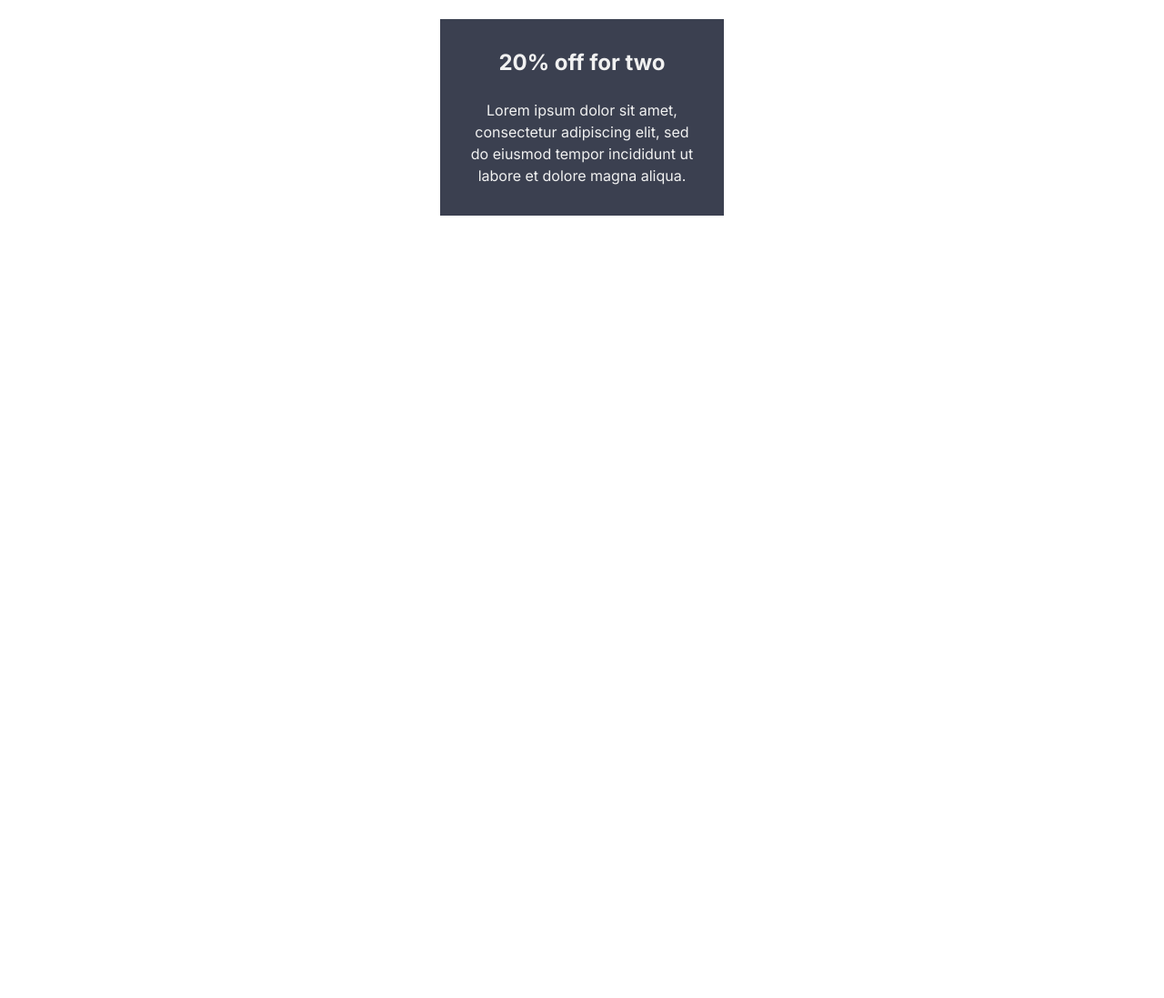
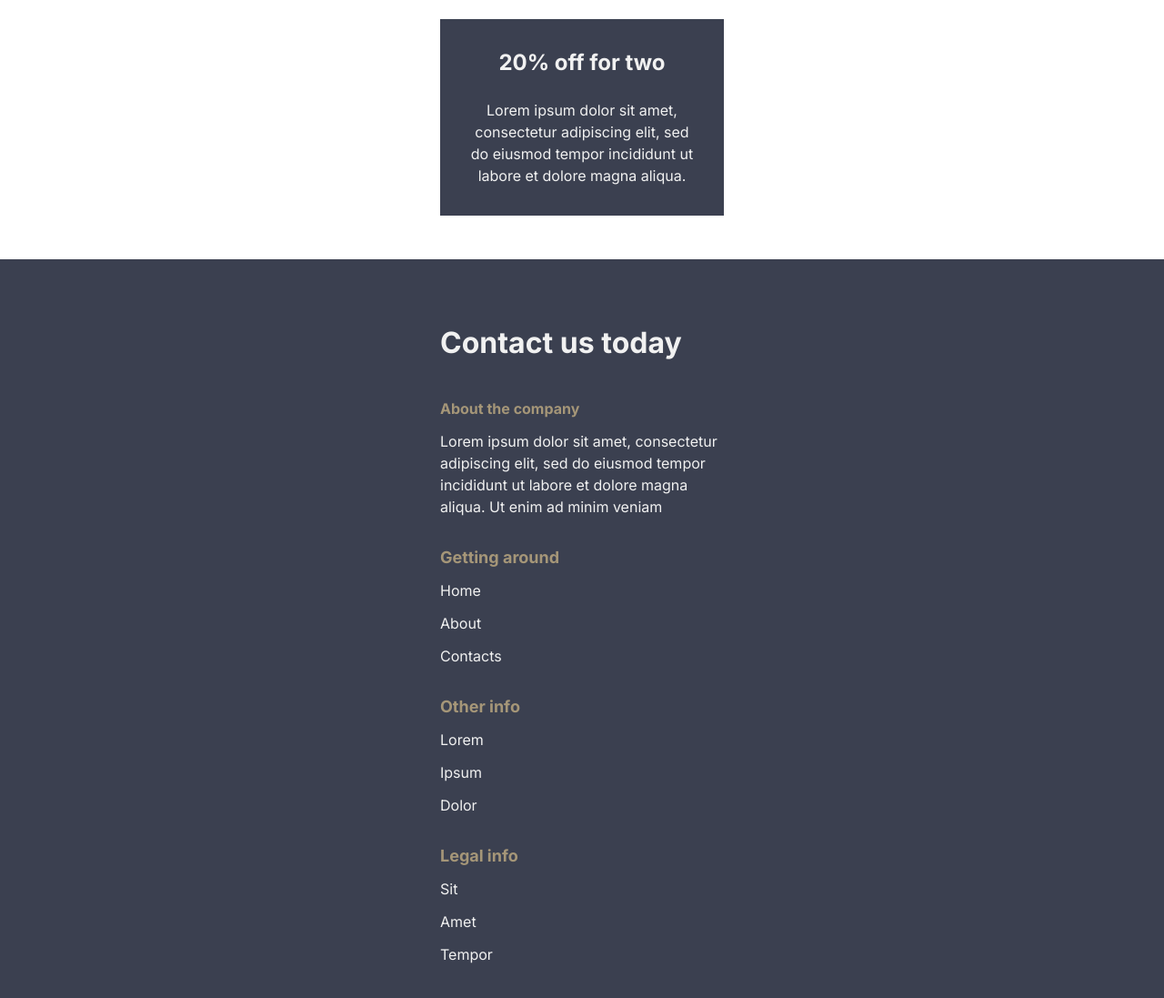
Before and after one commit to SHIMAD4/first-assignment-redcollar, a plain HTML site: page index.html in a window 1280 px wide. Shown: the part 2742-3839 px from the top of the page at 91% size. Before the commit the page ends 3027 px from the top, so only its background shows below. Drawn offline with Linux system fonts and the light colour scheme.

Commit message:
add: Added footer

```diff
--- a/assets/scss/style.scss
+++ b/assets/scss/style.scss
@@ -177,3 +177,54 @@ button {
         }
     }
 }
+
+// Footer
+.footer {
+    background-color: $hero-bg;
+    padding: 72px 0px;
+    &__heading {
+        font-size: $h1-font-size;
+        font-weight: 700;
+        line-height: 40px;
+        margin-bottom: 40px;
+    }
+    &__description {
+        margin-bottom: 32px;
+        &__heading {
+            color: $accent-clr;
+            font-size: $main-font-size;
+            font-weight: 700;
+            line-height: 24px;
+            margin-bottom: 12px;
+        }
+        &__subheading {
+            font-size: $main-font-size;
+            font-weight: 500;
+            line-height: 24px;
+        }
+    }
+    &__nav {
+        &__list {
+            margin-bottom: 32px;
+            &-item {
+                font-size: $main-font-size;
+                font-weight: 500;
+                line-height: 24px;
+                margin-bottom: 12px;
+                &:last-child {
+                    margin-bottom: 0px;
+                }
+            }
+            &-item--heading {
+                color: $accent-clr;
+                font-size: 18px;
+                font-weight: 700;
+                line-height: 24px;
+                margin-bottom: 12px;
+            }
+            &:last-child {
+                margin-bottom: 0px;
+            }
+        }
+    }
+}
--- a/index.html
+++ b/index.html
@@ -76,5 +76,34 @@
             </div>
         </section>
     </main>
+    <footer class="footer">
+        <div class="footer__wrapper wrapper">
+            <h2 class="footer__heading">Contact us today</h2>
+            <ul class="footer__description">
+                <li class="footer__description__heading">About the company</li>
+                <li class="footer__description__subheading">Lorem ipsum dolor sit amet, consectetur adipiscing elit, sed do eiusmod tempor incididunt ut labore et dolore magna aliqua. Ut enim ad minim veniam</li>
+            </ul>
+            <nav class="footer__nav">
+                <ul class="footer__nav__list">
+                    <li class="footer__nav__list-item--heading">Getting around</li>
+                    <li class="footer__nav__list-item">Home</li>
+                    <li class="footer__nav__list-item">About</li>
+                    <li class="footer__nav__list-item">Contacts</li>
+                </ul>
+                <ul class="footer__nav__list">
+                    <li class="footer__nav__list-item--heading">Other info</li>
+                    <li class="footer__nav__list-item">Lorem</li>
+                    <li class="footer__nav__list-item">Ipsum</li>
+                    <li class="footer__nav__list-item">Dolor</li>
+                </ul>
+                <ul class="footer__nav__list">
+                    <li class="footer__nav__list-item--heading">Legal info</li>
+                    <li class="footer__nav__list-item">Sit</li>
+                    <li class="footer__nav__list-item">Amet</li>
+                    <li class="footer__nav__list-item">Tempor</li>
+                </ul>
+            </nav>
+        </div>
+    </footer>
 </body>
 </html>
```
Also changed, not shown: assets/style.css.
